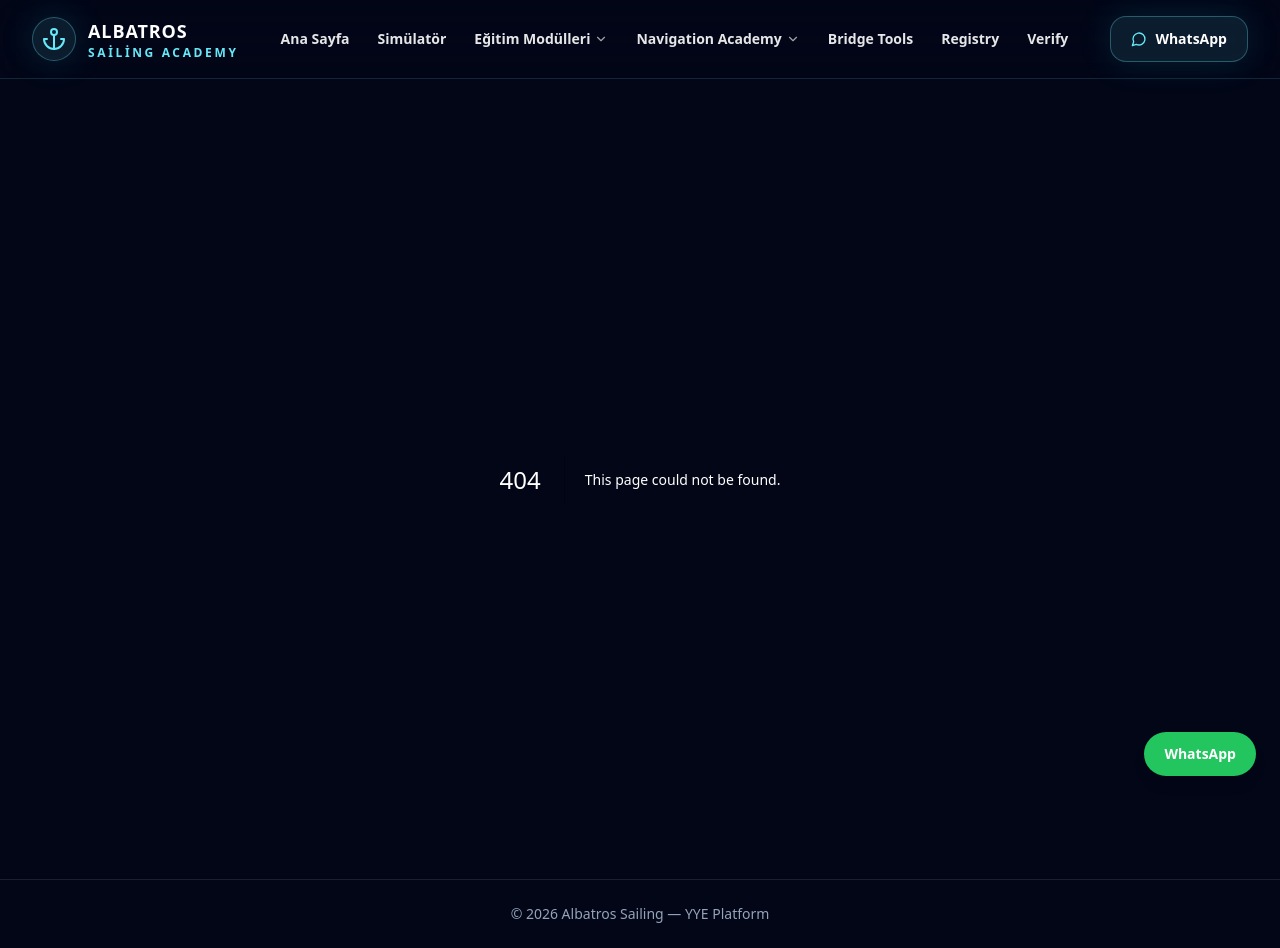
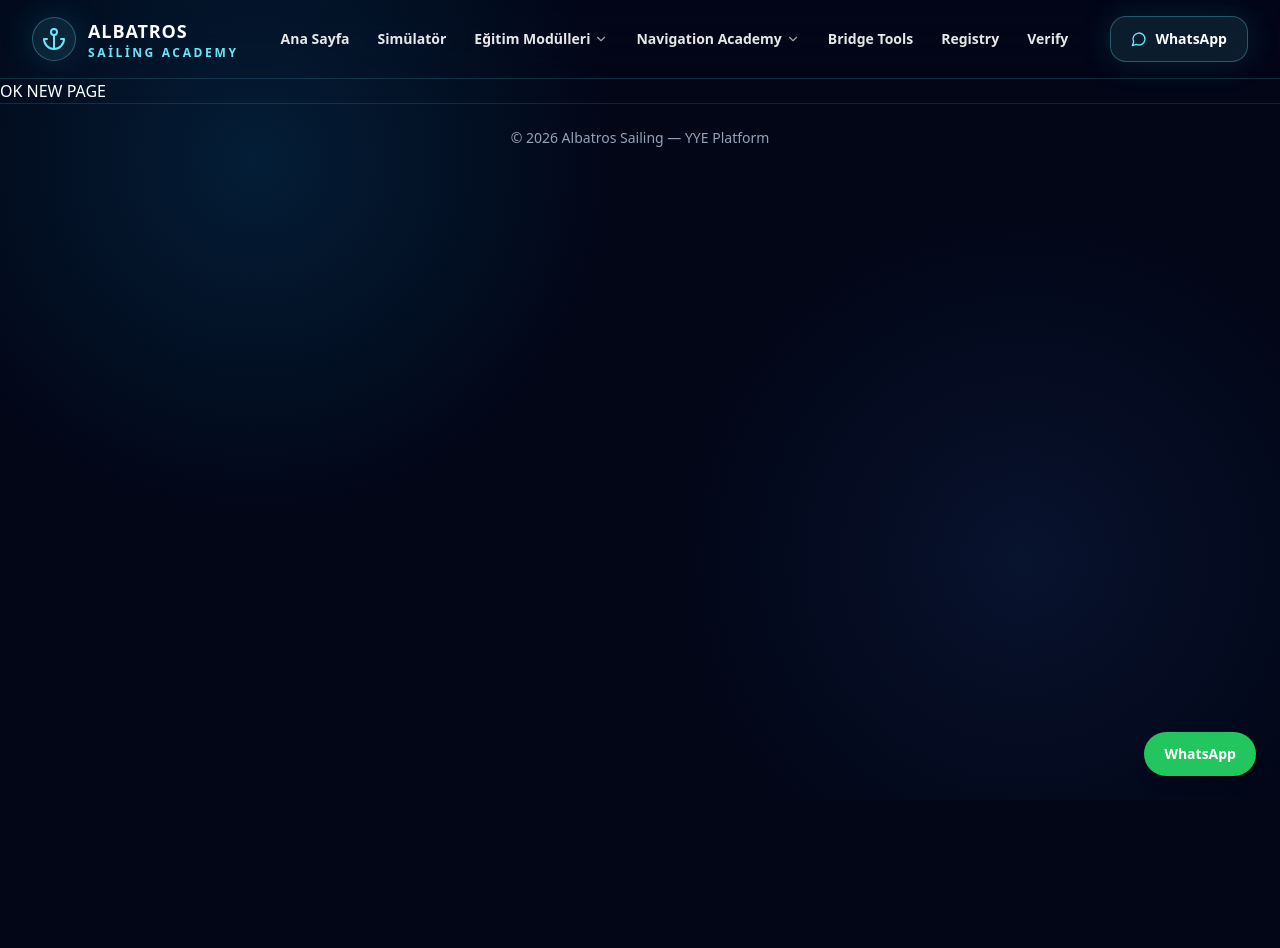
Before and after one commit to erdincpulat-del/albatros-ultimate, a Next.js app: page /admin/charter/new in a window 1280 px wide. Before the commit this address had no page. After the commit the page ends 800 px from the top, so only its background shows below. Built offline with nearby package versions, Linux system fonts and the light colour scheme.

Commit message:
Add admin charter routes

```diff
--- /dev/null
+++ b/app/admin/charter/new/page.tsx
@@ -0,0 +1,5 @@
+"use client";
+
+export default function Page() {
+  return <div>OK NEW PAGE</div>;
+}
```
